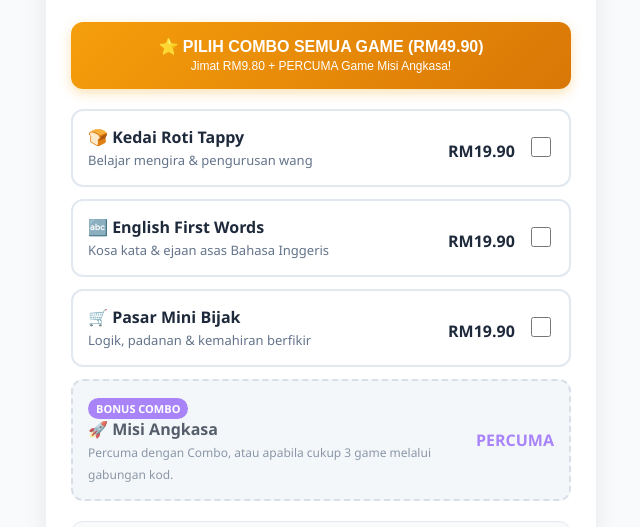
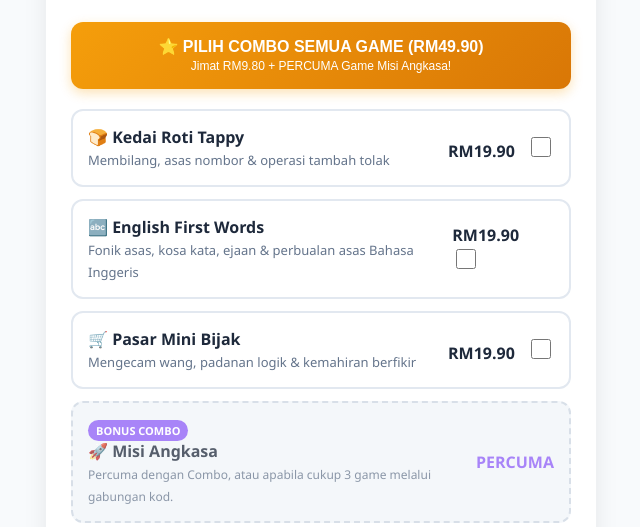
Before and after one commit to wannaris-tech/wannaris-tech.github.io, a plain HTML site: page sales.html in a window 1280 px wide. Shown: the part 226-753 px from the top of the page, without its empty margins (319-959 px from the left). Drawn offline with Linux system fonts and the light colour scheme.

Commit message:
Update sales.html

```diff
--- a/sales.html
+++ b/sales.html
@@ -43,7 +43,7 @@
   <label class="pilihan-game" id="label-tappy">
     <div>
       <strong>🍞 Kedai Roti Tappy</strong><br>
-      <span style="font-size:13px; color:#64748b;">Belajar mengira & pengurusan wang</span>
+      <span style="font-size:13px; color:#64748b;">Membilang, asas nombor & operasi tambah tolak</span>
     </div>
     <div>
       <span style="font-weight:bold; margin-right:8px;">RM19.90</span>
@@ -54,7 +54,7 @@
   <label class="pilihan-game" id="label-english">
     <div>
       <strong>🔤 English First Words</strong><br>
-      <span style="font-size:13px; color:#64748b;">Kosa kata & ejaan asas Bahasa Inggeris</span>
+      <span style="font-size:13px; color:#64748b;">Fonik asas, kosa kata, ejaan & perbualan asas Bahasa Inggeris</span>
     </div>
     <div>
       <span style="font-weight:bold; margin-right:8px;">RM19.90</span>
@@ -65,7 +65,7 @@
   <label class="pilihan-game" id="label-pasar">
     <div>
       <strong>🛒 Pasar Mini Bijak</strong><br>
-      <span style="font-size:13px; color:#64748b;">Logik, padanan & kemahiran berfikir</span>
+      <span style="font-size:13px; color:#64748b;">Mengecam wang, padanan logik & kemahiran berfikir</span>
     </div>
     <div>
       <span style="font-weight:bold; margin-right:8px;">RM19.90</span>
```
